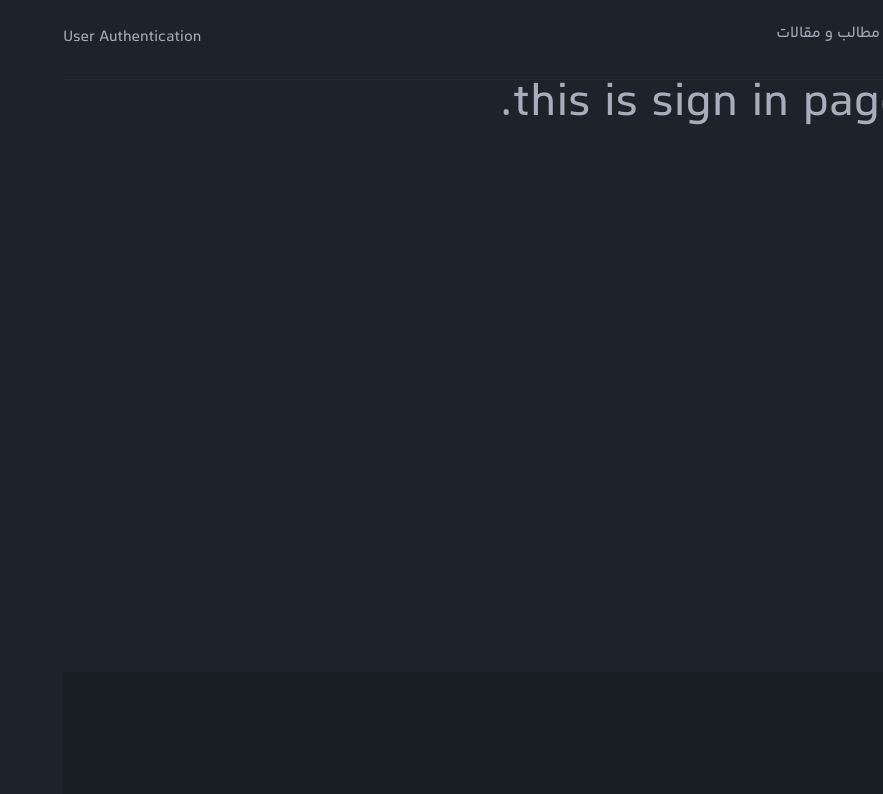
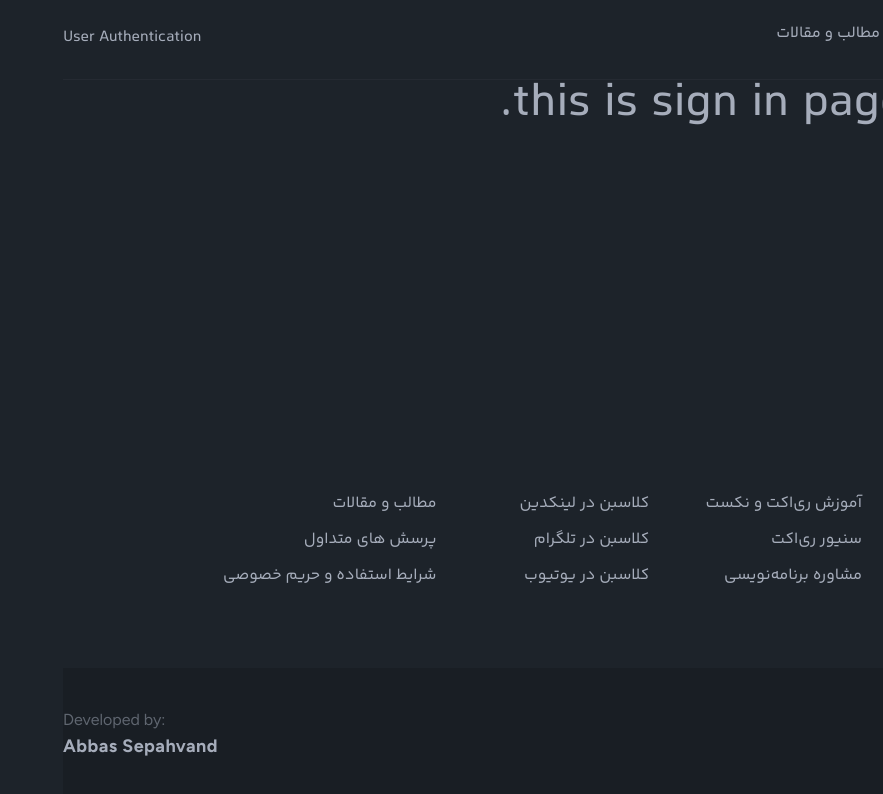
Before and after one commit to sinaGh-cyber/classbon, a Next.js app: page /signin in a window 1280 px wide. Shown: the top 794 px of the page, without its empty margins (397-1280 px from the left). Built offline with nearby package versions, Linux system fonts and the light colour scheme.

Commit message:
footer completed

```diff
--- a/src/app/_components/footer/footer.tsx
+++ b/src/app/_components/footer/footer.tsx
@@ -1,4 +1,76 @@
-import Image from "next/image";
+import Image from 'next/image';
+import Link from 'next/link';
 export const Footer: React.FC = () => {
-  return <footer className="dark:bg-base-200 h-32">Footer</footer>;
+	return (
+		<div className="bg-base-100 text-base-content">
+			<footer className="container flex flex-col  lg:flex-row items-center gap-5 px-0  lg:px-12 xl:px-40 py-20">
+				<div className="text-center flex flex-col items-center lg:me-20">
+					<Image
+						src="/images/logo-en-light.svg"
+						width={180}
+						height={36}
+						alt="کلاسبن"
+					/>
+
+					<p className="opacity-50 mt-2">
+						پلتفرم آموزش برنامه‌نویسی
+						<br /> یادگیری مداوم - پیشرفت مستمر
+					</p>
+				</div>
+				<div className="flex flex-1 flex-col md:flex-row gap-5 md:gap-6 whitespace-nowrap">
+					<div className="grid flex-1 basis-36 gap-3 place-items-center md:place-items-start">
+						<Link href="/docs/install/" className="link link-hover">
+							آموزش ری‌اکت و نکست
+						</Link>
+						<Link href="/docs/customize/" className="link link-hover">
+							سنیور ری‌اکت
+						</Link>
+						<Link href="/docs/customize/" className="link link-hover">
+							مشاوره برنامه‌نویسی
+						</Link>
+					</div>
+
+					<div className="grid flex-1 basis-36 gap-3 place-items-center md:place-items-start">
+						<Link href="/docs/themes/" className="link link-hover">
+							کلاسبن در لینکدین
+						</Link>
+						<Link href="/docs/themes/" className="link link-hover">
+							کلاسبن در تلگرام
+						</Link>
+						<Link href="/docs/themes/" className="link link-hover">
+							کلاسبن در یوتیوب
+						</Link>
+					</div>
+					<div className="grid flex-1 basis-36 gap-3 place-items-center md:place-items-start">
+						<Link href="/docs/themes/" className="link link-hover">
+							مطالب و مقالات
+						</Link>
+						<Link href="/docs/themes/" className="link link-hover">
+							پرسش های متداول
+						</Link>
+						<Link href="/docs/themes/" className="link link-hover">
+							شرایط استفاده و حریم خصوصی
+						</Link>
+					</div>
+				</div>
+			</footer>
+
+			<div className="bg-base-200 text-left" lang="en" dir="ltr">
+				<div className="container py-10 flex justify-between items-center">
+					<div className="flex gap-5 items-center ">
+						<div className="flex flex-col">
+							<span className="text-base-content/50 ">Developed by:</span>
+							<span className="text-lg font-bold tracking-wide">
+								Abbas Sepahvand
+							</span>
+						</div>
+					</div>
+					<span className="text-sm text-base-content/60 font-semibold">
+						Copyright © 2023
+						<p>All rights reserved</p>
+					</span>
+				</div>
+			</div>
+		</div>
+	);
 };
```
Also changed, not shown: public/images/logo-en-light.svg (added).
